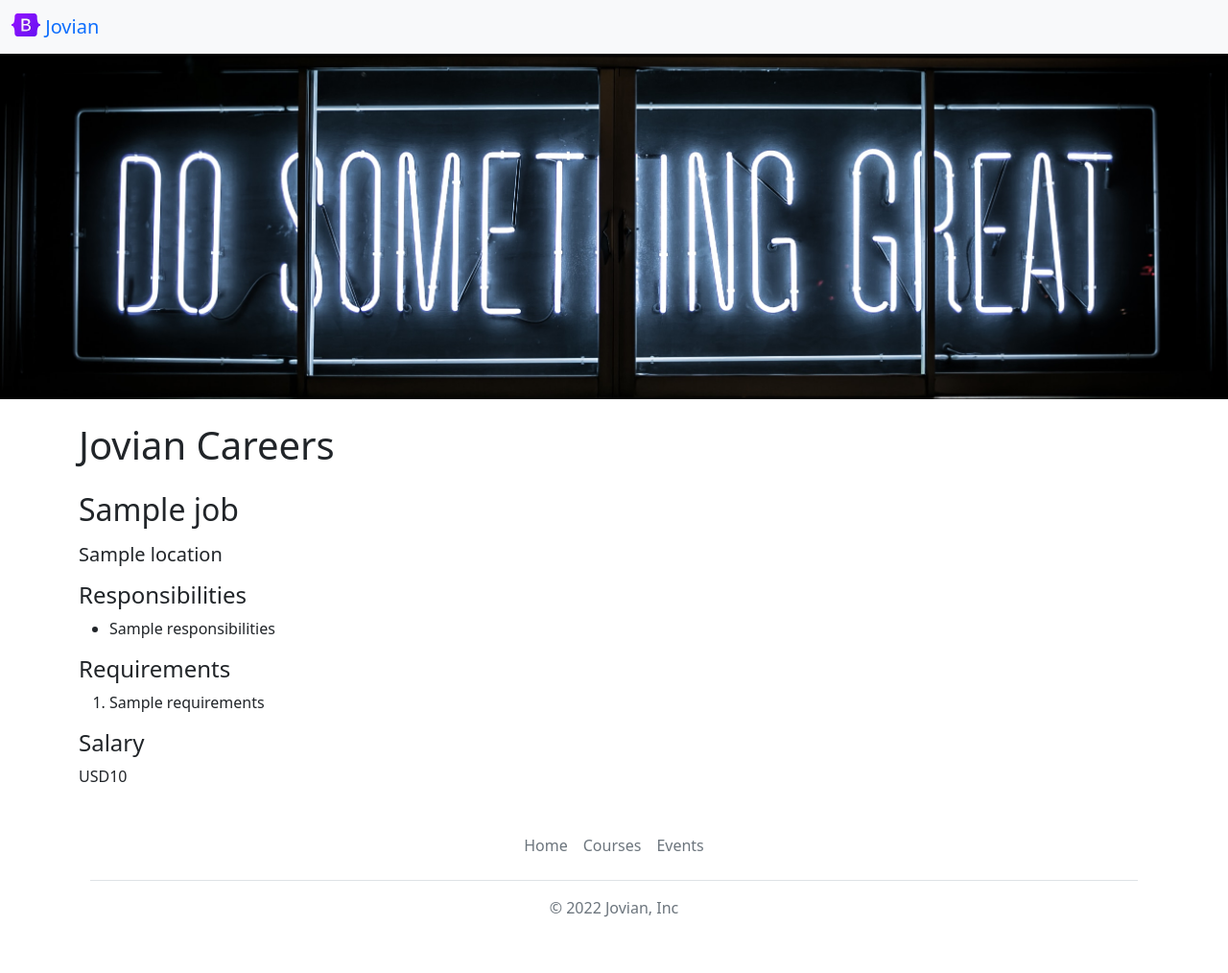
After one commit to brenjamin/jovian-careers-website, a Flask app: template templates/jobpage.html in a window 1280 px wide. The commit adds this page. Shown: the whole page at 96% size. Run offline with Flask 3, Linux system fonts and the light colour scheme; the template is opened without the code that fills it: most values are stand-ins (such as "Sample title", 1, 10 or a date in 2020).

Commit message:
Add dynamic pages for each job

```diff
--- a/app.py
+++ b/app.py
@@ -1,5 +1,5 @@
 from flask import Flask, render_template, jsonify
-from database import load_jobs_from_db
+from database import load_jobs_from_db, load_job_from_db
 
 app = Flask(__name__)
 
@@ -16,6 +16,15 @@ def list_jobs():
   jobs = load_jobs_from_db()
   return jsonify(jobs)
 
+@app.route("/job/<id>")
+def show_job(id):
+  job = load_job_from_db(id)
+
+  if not job:
+    return "Not Found", 404
+
+  return render_template('jobpage.html', job=job)
+
 
 if __name__ == "__main__":
   app.run(host='0.0.0.0', debug=True)
--- /dev/null
+++ b/templates/banner.html
@@ -0,0 +1,8 @@
+<style>
+#banner {
+        width: 100%;
+        height: 360px;
+        object-fit: cover;
+      }
+</style>
+<img id="banner" class="img-fluid" src="https://jovian-careers-website.benjaminbrophy.repl.co/static/banner.jpg" alt="A neon sign that reads Do Something Great">
--- /dev/null
+++ b/templates/bootstrap.html
@@ -0,0 +1 @@
+<link href="https://cdn.jsdelivr.net/npm/bootstrap@5.0.2/dist/css/bootstrap.min.css" rel="stylesheet" integrity="sha384-EVSTQN3/azprG1Anm3QDgpJLIm9Nao0Yz1ztcQTwFspd3yD65VohhpuuCOmLASjC" crossorigin="anonymous">
--- a/templates/jobitem.html
+++ b/templates/jobitem.html
@@ -7,5 +7,5 @@
   <div><b>Salary:</b> {{job['salary']}}</div>
   {% endif %}
   </div>
-  <a href="mailto:hello@jovian.ai?subject=Application%20for%20{{job['title']}}&body=My%20name%3A%20%3Cyour%20name%20here%3E%0D%0A%0D%0AMy%20resume%20link%3A%20%3Cresume%20link%3E%0D%0A%0D%0AMy%20LinkedIn%20link%3A%20%3CLinkedIn%20link%3E" class="flex-shrink-0 btn btn-outline-primary" type="button">Apply</a>
+  <a href="/job/{{job['id']}}" class="flex-shrink-0 btn btn-outline-primary" type="button">Apply</a>
 </div>
--- /dev/null
+++ b/templates/jobpage.html
@@ -0,0 +1,36 @@
+<!DOCTYPE html>
+<html lang="en">
+<head>
+  <meta charset="UTF-8">
+  <meta http-equiv="X-UA-Compatible" content="IE=edge">
+  <meta name="viewport" content="width=device-width, initial-scale=1.0">
+  <meta charset="utf-8">
+  {% include 'bootstrap.html' %}
+  <title>{{job.title}} – Jovian Careers</title>
+</head>
+<body>
+  {% include 'nav.html' %}
+  {% include 'banner.html' %}
+   <div class="container mt-4">
+    <h1 class="mt-2 mb-4">Jovian Careers</h1>
+  <h2>{{job.title}}</p>
+  <p class="lead mt-0">{{job.location}}</p>
+
+  <h2 class="h4">Responsibilities</h2>
+    <ul>
+      {% for line in job.responsibilities.split("\n") %}
+      <li>{{line}}</li>
+      {% endfor %}
+    </ul>
+  <h2 class="h4">Requirements</h2>
+  <ol>
+    {% for line in job.requirements.split("\n") %}
+      <li>{{line}}</li>
+      {% endfor %}
+  </ol>
+    <h2 class="h4">Salary</h2>
+  <p>{{job.currency}}{{job.salary}}</p>
+  {% include 'footer.html' %}
+   </div>
+</body>
+</html>
--- a/templates/nav.html
+++ b/templates/nav.html
@@ -1,6 +1,6 @@
 <nav class="navbar bg-light shadow-sm fixed-top">
   <div class="container-fluid">
-    <a class="navbar-brand" href="#">
+    <a class="navbar-brand" href="/">
       <img src="/static/logo.svg" alt="Logo" width="30" height="24" class="d-inline-block align-text-top">
       Jovian
     </a>
```
Also changed, not shown: database.py (+13 -0 lines), templates/home.html (+4 -8 lines).
